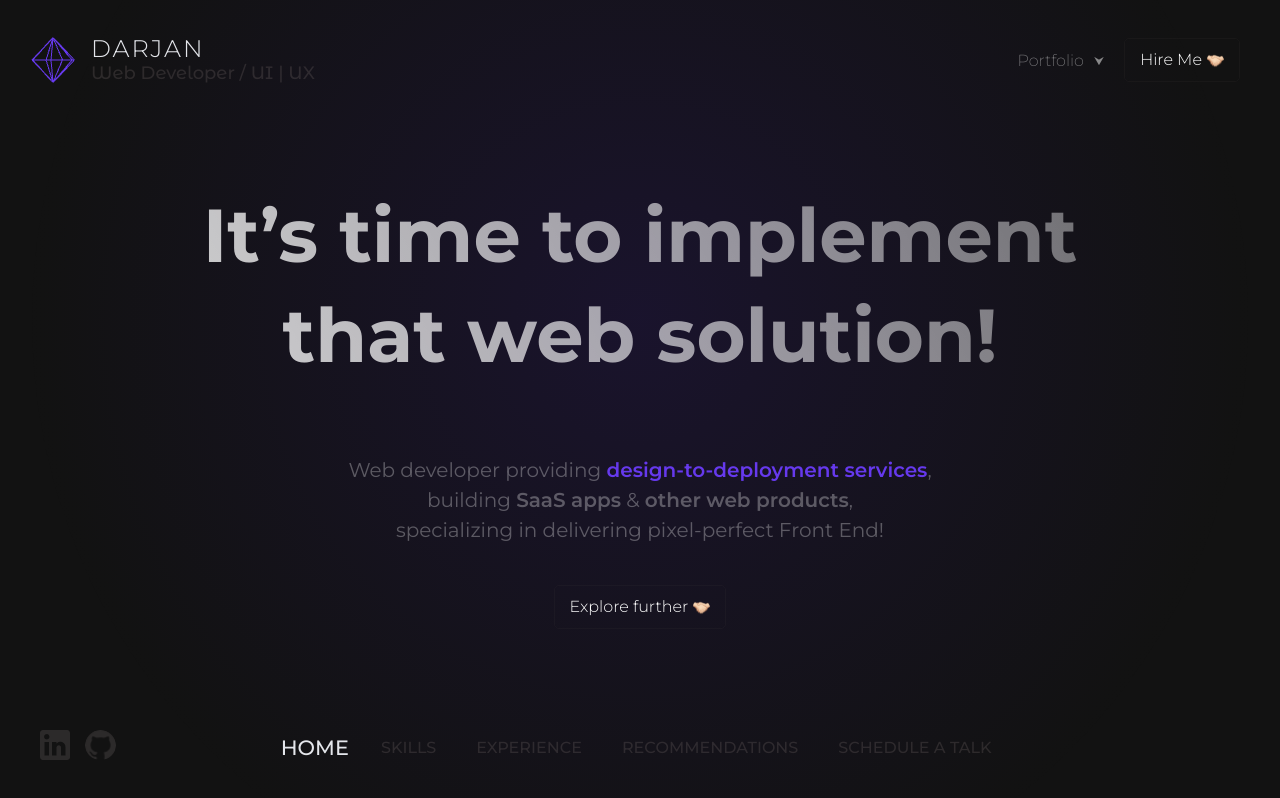
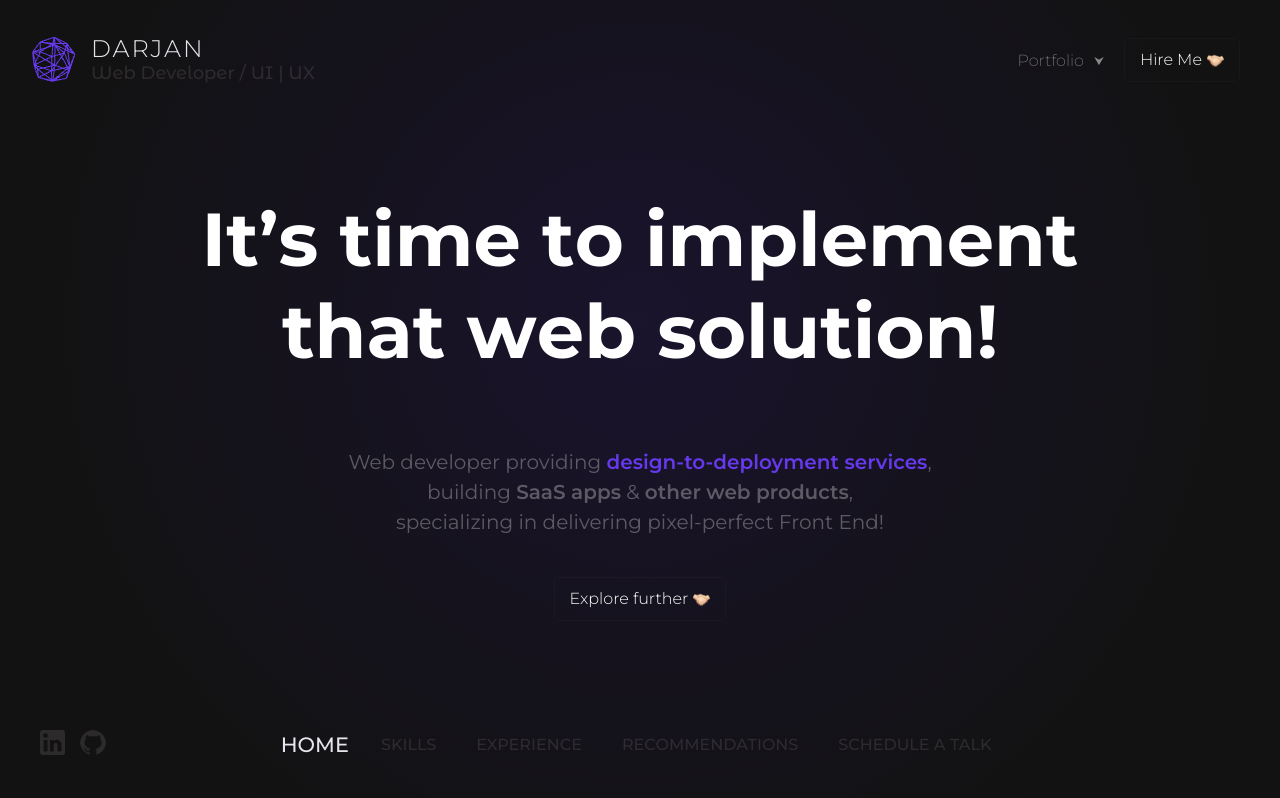
Before and after one commit to darjanDivkovic/dcv, a Vue app: page / in a window 1280 px wide. Built offline with nearby package versions, Linux system fonts and the light colour scheme; a web font is replaced by a local one.

Commit message:
Animations

```diff
--- a/package.json
+++ b/package.json
@@ -9,6 +9,7 @@
   "dependencies": {
     "core-js": "^3.8.3",
     "gsap": "^3.11.5",
+    "split-type": "^0.3.3",
     "three": "^0.150.1",
     "vue": "^2.6.14",
     "vue-router": "^3.5.1",
--- a/public/main.css
+++ b/public/main.css
@@ -17,3 +17,8 @@ body {
     overflow-x: none;
     background-color: #121212;
 }
+
+.char {
+    transform: translateY(0%);
+    color: #fff;
+}
--- a/src/App.vue
+++ b/src/App.vue
@@ -263,10 +263,10 @@ export default {
   background: rgba(0,0,0,0)
   &.linkedin
     background-color: rgba(0,0,0,0)
-    height: 30px
+    height: 25px
 
   &.github
-    height: 30px
+    height: 25px
     margin-left: 15px
     background-position: center
     background-size: contain
@@ -277,7 +277,7 @@ export default {
     box-shadow: 0px 0px 9px rgba(255, 255, 255, 0.5)
 
     cursor: pointer
-    filter: brightness(300%)
+    filter: brightness(600%)
 
 .router-link
   all: unset
--- a/src/components/common/DLogo.vue
+++ b/src/components/common/DLogo.vue
@@ -54,7 +54,7 @@ export default {
 
     },
     createMesh(color) {
-        let geometry = new Three.SphereGeometry( 0.2, 7, 2 );
+        let geometry = new Three.SphereGeometry( 0.2, 6, 4 );
         let material = new Three.MeshBasicMaterial({
             wireframe: true,
             color,
@@ -67,6 +67,7 @@ export default {
     animate: function() {
         requestAnimationFrame(this.animate);
         this.mesh.rotation.y += 0.002;
+        this.mesh.rotation.x -= 0.002;
         this.renderer.render(this.scene, this.camera);
     }
   },
--- a/src/views/HomeView.vue
+++ b/src/views/HomeView.vue
@@ -20,6 +20,7 @@
 <script>
 import { gsap } from 'gsap'
 import DButton from '@/components/common/DButton.vue';
+import SplitType from 'split-type'
 
 export default {
   name: 'HomeView',
@@ -27,9 +28,14 @@ export default {
     DButton,
   },
   mounted() {
-    gsap.to('.header', {opacity: 1, delay: 1, duration: 0.7, y: 0})
-    gsap.to('.text', {opacity: 1, delay: 1.6, duration: 0.5, y: 0})
-    gsap.to('.d-btn', {opacity: 1, delay: 2, duration: 0.3, y: 0})
+    //gsap.fromTo('.header',{filter: } {opacity: 1, delay: 1, duration: 0.7, y: 0})
+    gsap.to('.text', {opacity: 0.999, delay: 2.3, duration: 0.5, y: 0})
+    gsap.to('.d-btn', {opacity: 0.999, delay: 2.8, duration: 0.6, y: 0})
+
+    const myText = new SplitType('.header')
+    gsap.fromTo('.char',{filter: 'blur(6px)', opacity: 0}, { filter: 'blur(0px)', opacity: 1, delay: 0.5, duration: 0.3, stagger: 0.05})
+    //gsap.to('.word', {y: '-5%', stagger: 0.1, duration: 0.4, delay: 2.3, repeat: -1,ease: 'none', yoyo: true})
+    //gsap.to('.word', {y: '5%', stagger: 0.1, duration: 0.4, delay: 4.2, repeat: -1,ease: 'none', yoyo: true})
   }
 }
 </script>
@@ -63,18 +69,17 @@ export default {
     & > .grey-span
       font-weight: 600
 
+.header
+  text-align: center
+  & > div
+    border: 1px solid red
+
 .header-container
   overflow: hidden
 .header
-  text-align: center
-  opacity: 0
-  background: -webkit-linear-gradient(30deg, rgba(255,255,255,0.8) 0%, rgba(255,255,255,0.4) 100%)
   -webkit-background-clip: text
-  -webkit-text-fill-color: transparent
   font-size: 75px
-  transform: translateY(-120%)
-  line-height: 100px
-
+  & > .char
 #explore-btn
   margin-top: 20px
   overflow: hidden
--- a/src/views/ScheduleATalkView.vue
+++ b/src/views/ScheduleATalkView.vue
@@ -2,19 +2,18 @@
   <div class="home">
     <div class="content">
       <div class="header-container">
-        <h1 class="header">Ready to collaborate & upgrade<br/> your solution?</h1>
+        <h1 class="header">Ready to collaborate on existing or</br>build a new solution?</h1>
       </div>
       <div class="text-container">
-        <p class="text"><span class="grey-span">Nothing to it but to do it!</span><br/>
+        <p class="text">
+          <p class="text"><span class="grey-span">Nothing to it but to do it!</span><br/>
         Schedule a 1:1 <span class="green-span">Google Meet w @Darjan</span><br/>
         and discuss your project's needs...</p>
+        </p>
       </div>
 
       <div id="explore-btn">
-        <DButton class="d-btn" text="Meet Me"/>
-      </div>
-      <div class="calendly-container">
-        <p class="calendly">Powered by <span class="grey-span">Calendly</span></p>
+        <DButton class="d-btn" text="Let's Talk !"/>
       </div>
     </div>
   </div>
@@ -23,6 +22,7 @@
 <script>
 import { gsap } from 'gsap'
 import DButton from '@/components/common/DButton.vue';
+import SplitType from 'split-type'
 
 export default {
   name: 'ScheduleATalkView',
@@ -30,10 +30,14 @@ export default {
     DButton,
   },
   mounted() {
-    gsap.to('.header', {opacity: 1, delay: 1, duration: 0.7, y: 0})
-    gsap.to('.text', {opacity: 1, delay: 1.6, duration: 0.5, y: 0})
-    gsap.to('.d-btn', {opacity: 1, delay: 2, duration: 0.3, y: 0})
-    gsap.to('.calendly', {opacity: 0.5533, delay: 2.5, duration: 0.2, y: 0})
+    //gsap.fromTo('.header',{filter: } {opacity: 1, delay: 1, duration: 0.7, y: 0})
+    gsap.to('.text', {opacity: 1, delay: 3.2, duration: 0.5, y: 0})
+    gsap.to('.d-btn', {opacity: 1, delay: 3.7, duration: 0.6, y: 0})
+
+    const myText = new SplitType('.header')
+    gsap.fromTo('.char',{filter: 'blur(6px)', opacity: 0}, { filter: 'blur(0px)', opacity: 1, delay: 0.5, duration: 0.3, stagger: 0.05})
+    //gsap.to('.word', {y: '-5%', stagger: 0.1, duration: 0.4, delay: 2.3, repeat: -1,ease: 'none', yoyo: true})
+    //gsap.to('.word', {y: '5%', stagger: 0.1, duration: 0.4, delay: 4.2, repeat: -1,ease: 'none', yoyo: true})
   }
 }
 </script>
@@ -61,6 +65,17 @@ export default {
     transform: translateY(120%)
     line-height: 30px
     color: rgba(255, 255, 255, 0.3)
+    & > .purple-span
+      color: #6639ED
+      font-weight: 600
+    & > .grey-span
+      font-weight: 600
+
+.header
+  text-align: center
+  & > div
+    border: 1px solid red
+
 .green-span
   color: rgba(0, 228, 192, 0.6)
   font-weight: 600
@@ -70,24 +85,13 @@ export default {
 .header-container
   overflow: hidden
 .header
-  text-align: center
-  opacity: 0
-  background: -webkit-linear-gradient(30deg, rgba(255,255,255,0.8) 0%, rgba(255,255,255,0.4) 100%)
   -webkit-background-clip: text
-  -webkit-text-fill-color: transparent
   font-size: 75px
-  transform: translateY(-120%)
-  line-height: 100px
-
+  & > .char
 #explore-btn
   margin-top: 20px
   overflow: hidden
   & > button
     opacity: 0
     transform: translateY(100%)
-
-.calendly
-  opacity: 0
-  font-size: 10px
-  color: #6C6464
 </style>
```
Also changed, not shown: 1 other file (tests, documents, lock files or other folders).
